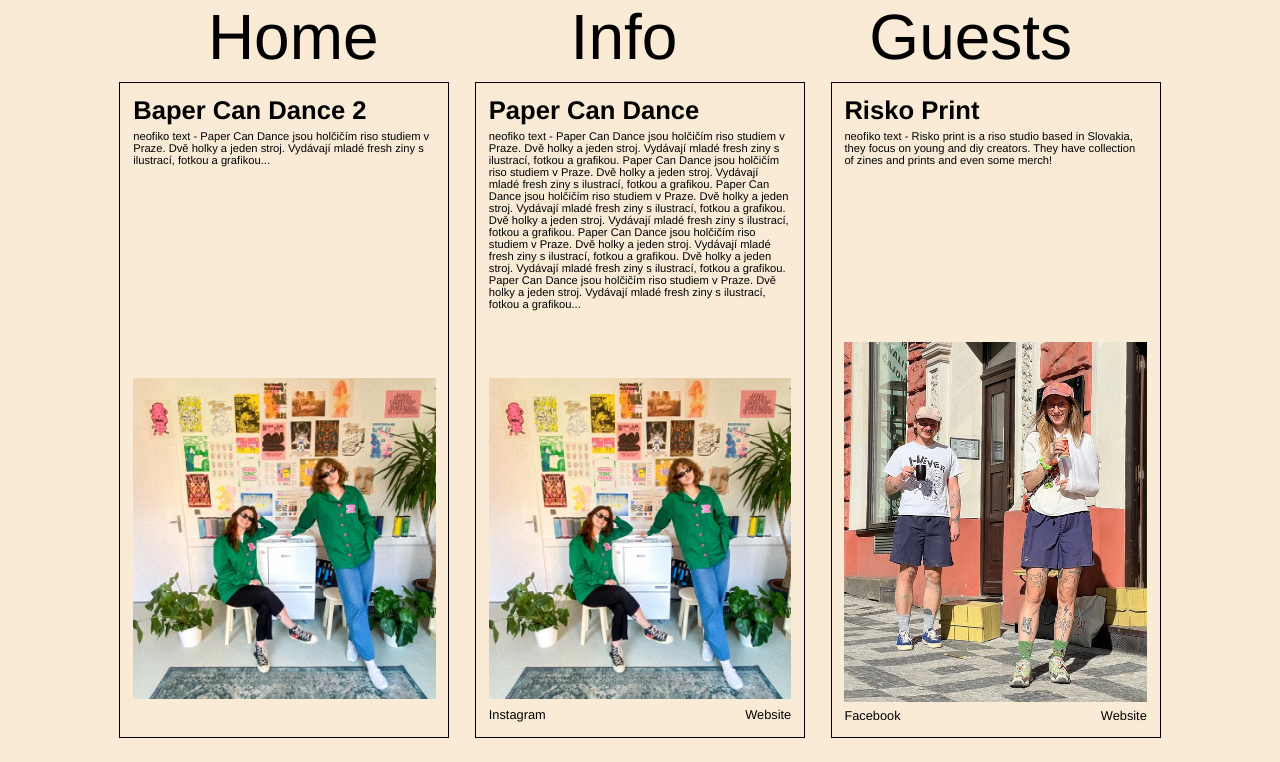
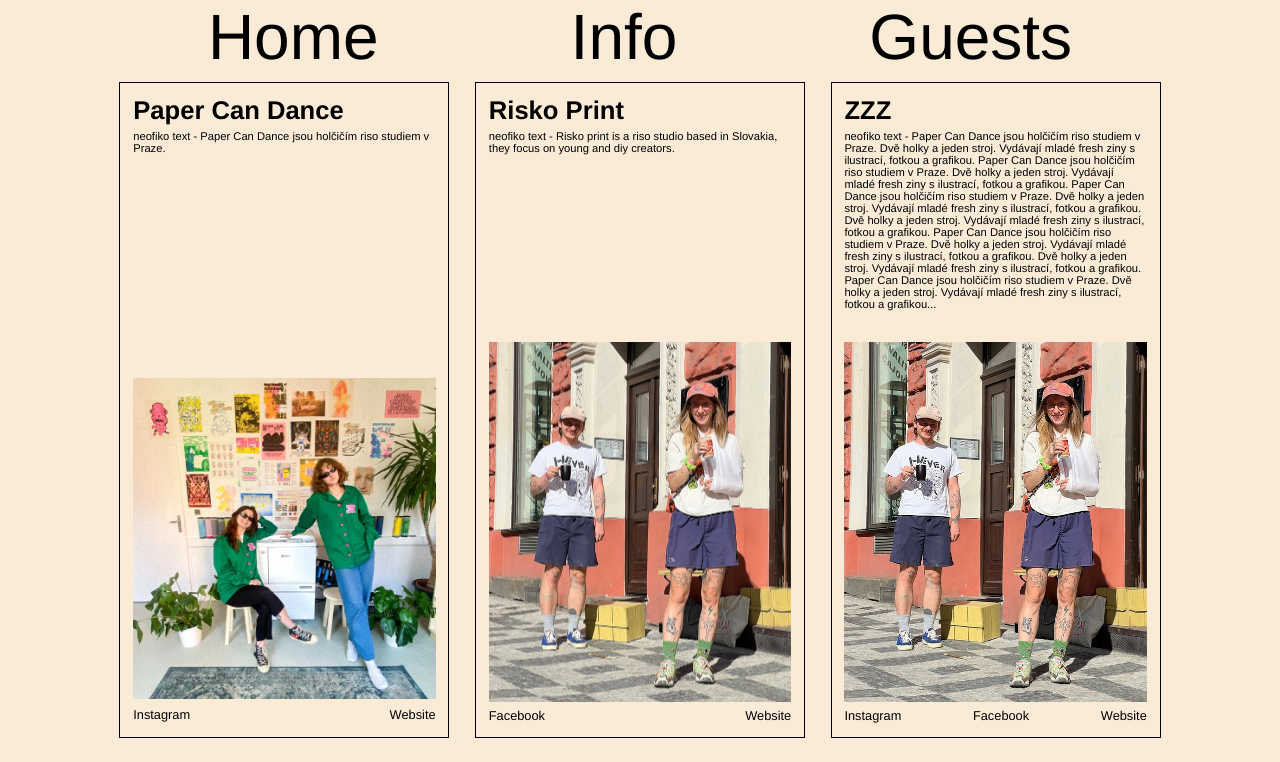
Before and after one commit to Janajaro/zinek, a React (Vite) app: page /list in a window 1280 px wide. Shown: the top 762 px of the page. Built offline with nearby package versions, Linux system fonts and the light colour scheme; a web font is replaced by a local one.

Commit message:
config for CMS, Error page

```diff
--- a/src/app/layout/RootLayout.jsx
+++ b/src/app/layout/RootLayout.jsx
@@ -2,7 +2,6 @@
 import { Header } from "./Header";
 import { Footer } from "./Footer";
 
-import "../../styles/global.css"
 import "../App.css"
 
 export const RootLayout = () => {
--- a/src/app/router.jsx
+++ b/src/app/router.jsx
@@ -4,6 +4,7 @@
 import { About } from "../pages/About/About";
 import { Info } from "../pages/Info/Info";
 import { List } from "../pages/List/List";
+import { Error } from "../pages/Error/Error";
 
 export const router = createBrowserRouter([
 {
@@ -14,6 +15,7 @@
         {/* path: "about", element: <About />*/ },
         { path: "info", element: <Info /> },
         { path: "list", element: <List /> },
+        { path: "*", element: <Error /> }
     ],
 },
 ]);
--- /dev/null
+++ b/src/data/guests.json
@@ -0,0 +1,29 @@
+[
+  {
+    "id": "1",
+    "name": "Risko Print",
+    "description": "neofiko text - Risko print is a riso studio based in Slovakia, they focus on young and diy creators.",
+    "ig": "",
+    "fb": "https://www.instagram.com/risko.print/?hl=en",
+    "web": "https://riskoprint.bigcartel.com/",
+    "img": "/img/rp.png"
+  },
+  {
+    "id": "2",
+    "name": "Paper Can Dance",
+    "description": "neofiko text - Paper Can Dance jsou holčičím riso studiem v Praze.",
+    "ig": "https://www.instagram.com/paper.can.dance/?hl=en",
+    "fb": "",
+    "web": "https://papercandance.com/",
+    "img": "/img/pcd.jpg"
+  },
+  {
+    "id": "3",
+    "name": "ZZZ",
+    "description": "neofiko text - Paper Can Dance jsou holčičím riso studiem v Praze. Dvě holky a jeden stroj. Vydávají mladé fresh ziny s ilustrací, fotkou a grafikou. Paper Can Dance jsou holčičím riso studiem v Praze. Dvě holky a jeden stroj. Vydávají mladé fresh ziny s ilustrací, fotkou a grafikou. Paper Can Dance jsou holčičím riso studiem v Praze. Dvě holky a jeden stroj. Vydávají mladé fresh ziny s ilustrací, fotkou a grafikou. Dvě holky a jeden stroj. Vydávají mladé fresh ziny s ilustrací, fotkou a grafikou. Paper Can Dance jsou holčičím riso studiem v Praze. Dvě holky a jeden stroj. Vydávají mladé fresh ziny s ilustrací, fotkou a grafikou. Dvě holky a jeden stroj. Vydávají mladé fresh ziny s ilustrací, fotkou a grafikou. Paper Can Dance jsou holčičím riso studiem v Praze. Dvě holky a jeden stroj. Vydávají mladé fresh ziny s ilustrací, fotkou a grafikou...",
+    "ig": "https://www.instagram.com/paper.can.dance/?hl=en",
+    "fb": "https://www.instagram.com/risko.print/?hl=en",
+    "web": "https://papercandance.com/",
+    "img": "/img/rp.png"
+  }
+]
--- /dev/null
+++ b/src/pages/Error/Error.css
@@ -0,0 +1,22 @@
+.main-error {
+    display: flex;
+    flex-direction: column;
+    justify-content: center;
+    align-items: center;
+}
+
+.main-error h1 {
+    color: var(--orange);
+}
+
+.main-error img {
+    min-width: 35vw;
+    height: 80vh;
+}
+
+@media (max-width: 1000px) {
+    .main-error img {
+        width: 100vw;
+        height: auto;
+    }
+}
--- /dev/null
+++ b/src/pages/Error/Error.jsx
@@ -0,0 +1,12 @@
+import "./Error.css";
+
+export const Error = () => {
+    return(
+
+        <main className="main-error">
+            <h1>404: Error</h1>
+            <img src="public\img\integral\ZINEK666.jpg" alt="zinek666" />
+        </main>
+
+    );
+}
--- a/src/pages/List/List.jsx
+++ b/src/pages/List/List.jsx
@@ -1,5 +1,5 @@
 import "./List.css";
-import { guestList } from "../../data/guestList";
+import guestList from "../../data/guests.json";
 import { GuestCard } from "../../components/GuestCard/GuestCard";
 
 export const List = () => {
```
Also changed, not shown: public/admin/config.yml (added, +20 -0 lines), public/admin/index.html (added), public/img/integral/ZINEK666.jpg (added).
